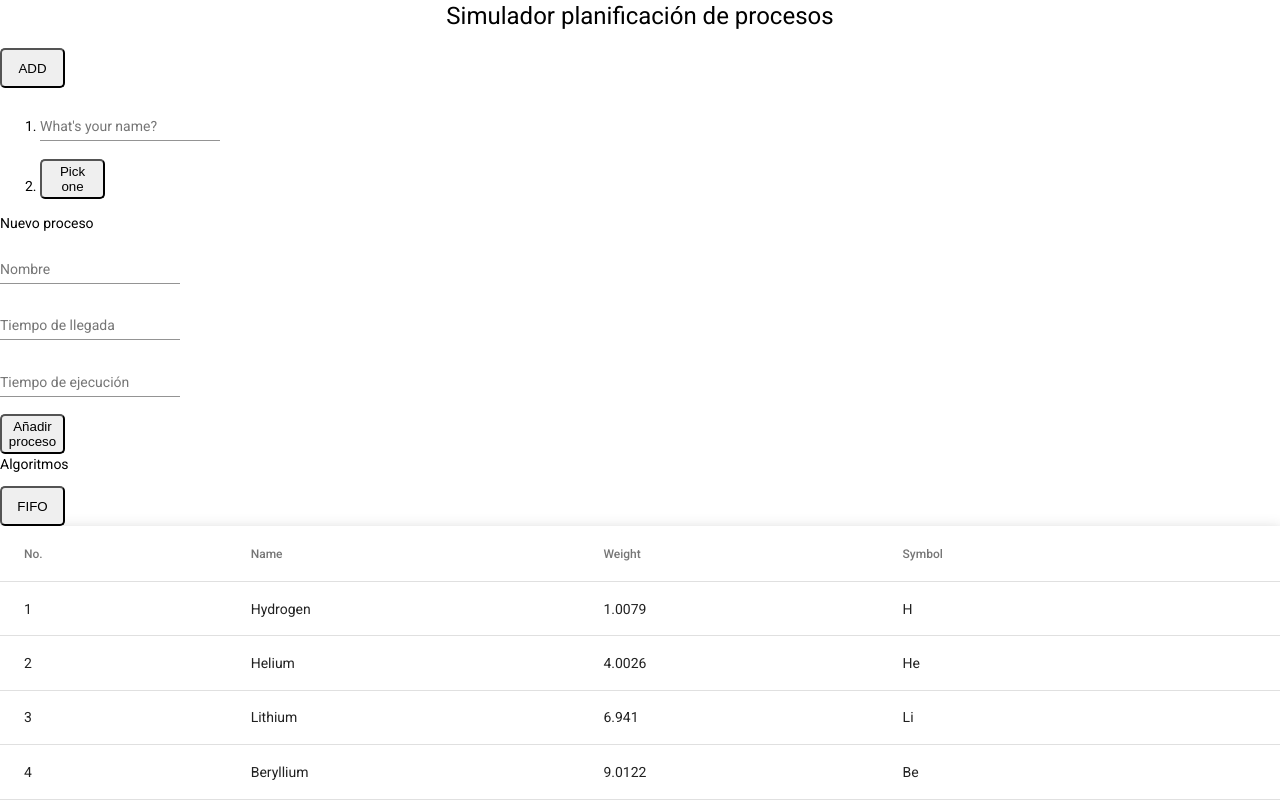
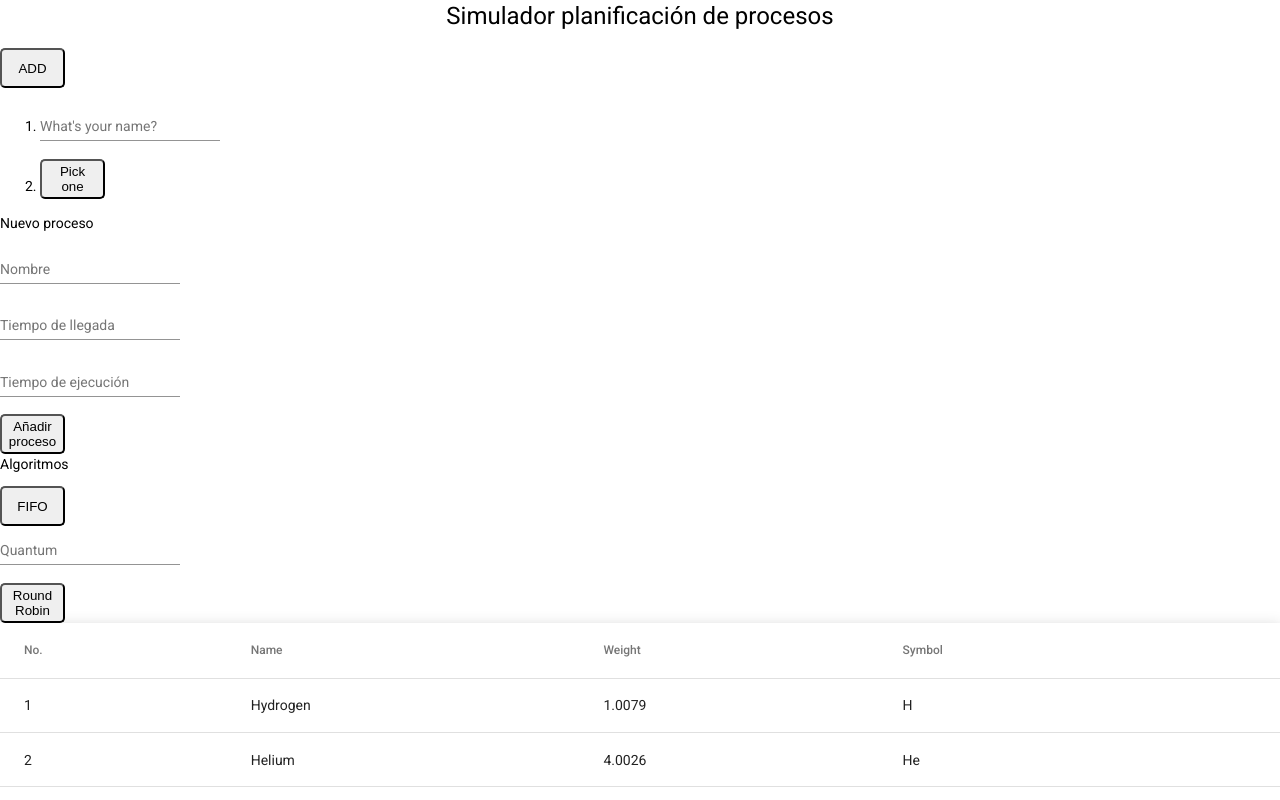
Before and after one commit to augustouguerra/process-simulator, an Angular app: page / in a window 1280 px wide. Shown: the top 800 px of the page. Built offline with nearby package versions, Linux system fonts and the light colour scheme.

Commit message:
Agrego el algoritmo Round Robin

```diff
--- a/src/app/app.component.html
+++ b/src/app/app.component.html
@@ -39,6 +39,13 @@
 </div>
 <p>Algoritmos</p>
 <button class="btn-primary" (click)="fifo()">FIFO</button>
+<div>
+  <mat-form-field>
+    <mat-label>Quantum</mat-label>
+    <input matInput [(ngModel)]="quantum">
+  </mat-form-field>
+</div>
+<button class="btn-primary" (click)="roundRobin()">Round Robin</button>
 
 <table-basic-example>
 
--- a/src/app/app.component.ts
+++ b/src/app/app.component.ts
@@ -21,6 +21,7 @@ export class AppComponent {
   processName: string;
   processArrivalTime: number;
   processExecuteTime: number;
+  quantum: number;
 
   processes = [];
   finishedProcesses = [];
@@ -74,6 +75,115 @@ export class AppComponent {
         if(processesSorted.length === 0){
           finishProcess = false;
         }
+      }
+    }
+  }
+
+  roundRobin(){
+    let time = 0;
+    let quantumAcumulated = 0;
+
+    console.log('Ordeno los procesos por tiempo de llegada');
+    let procesosOrdenados = this.processes.sort(function(a,b){
+      var arrivalTimeA = a.arrivalTime, arrivalTimeB = b.arrivalTime
+      if (arrivalTimeA < arrivalTimeB) return -1;
+      if (arrivalTimeA > arrivalTimeB) return 1;
+      return 0;
+    });
+    console.log(procesosOrdenados);
+
+    console.log('Le agrego a los procesos el tiempo remanente');
+    procesosOrdenados.forEach((proceso)=>{
+      proceso['remainingExecuteTime'] = proceso.executeTime;
+      proceso['startTime'] = null;
+      proceso['endingTime'] = null;
+      proceso['stayTime'] = null;
+    });
+    console.log(procesosOrdenados);
+
+    let procesoActual;
+    let algoritmo = true;
+
+    console.log("Empiezo el algoritmo");
+    while(algoritmo){
+      console.log("Evaluo si necesito tomar un nuevo proceso");
+      if(procesoActual == null){
+        console.log("Tomo un nuevo proceso");
+        procesoActual = procesosOrdenados[0];
+        //startTime: time, endingTime: null, stayTime: null}
+        if(procesoActual.startTime == null){
+          procesoActual['startTime'] = time;
+        }
+        console.log(procesoActual);
+      }
+
+      console.log("Actualizo las variables");
+      time = time + 1;
+      quantumAcumulated = quantumAcumulated + 1;
+      console.log(time);
+      console.log(quantumAcumulated);
+
+      console.log("Evaluo si hay un proceso actual en ejecución");
+      if(procesoActual != null){
+        console.log("Resto el tiempo restante del proceso");
+        procesoActual.remainingExecuteTime = procesoActual.remainingExecuteTime - 1;
+        console.log(procesoActual.remainingExecuteTime);
+
+        console.log("Evaluo si el proceso finalizó");
+        if(procesoActual.remainingExecuteTime === 0){
+          console.log("Elimino el proceso");
+          procesosOrdenados.shift();
+          console.log(procesosOrdenados);
+          console.log("Agrego el proceso a la lista de finalizados");
+          this.finishedProcesses.push({name: procesoActual.name, arrivalTime: procesoActual.arrivalTime, executeTime: procesoActual.executeTime, startTime: procesoActual.startTime, endingTime: time, stayTime: time - procesoActual.arrivalTime});
+          console.log(this.finishedProcesses);
+          procesoActual = null;
+          console.log("Reseteo el quantum acumulado");
+          quantumAcumulated = 0;
+          console.log("Evaluo si no hay más procesos");
+          if(procesosOrdenados.length === 0){
+            console.log("Finalizo el algoritmo");
+            algoritmo = false;
+          }
+        }
+      }
+      console.log("Evaluo si terminó el quantum");
+      console.log("Quantum: " + this.quantum);
+      if(quantumAcumulated == this.quantum){
+        console.log("Reseteo el quantum acumulado");
+        quantumAcumulated = 0;
+        console.log("Evaluo si hay un proceso en ejecución");
+        if(procesoActual != null){
+          console.log("Muevo el proceso al final de la cola");
+          //ordeno el array
+          procesosOrdenados.shift();
+          console.log("procesos: " + procesosOrdenados);
+          procesosOrdenados.forEach((proceso)=>{
+            console.log(proceso);
+          });
+
+          let procesosReordenados = [];
+          for(let i = 0; i < procesosOrdenados.length; i++){
+            if(procesosOrdenados[i].arrivalTime <= time){
+              procesosReordenados.push(procesosOrdenados[i]);
+            }
+          }
+          procesosReordenados.push(procesoActual);
+
+          for(let i = 0; i < procesosOrdenados.length; i++){
+            if(procesosOrdenados[i].arrivalTime > time){
+              procesosReordenados.push(procesosOrdenados[i]);
+            }
+          }
+
+          procesosOrdenados = procesosReordenados;
+
+        }
+        console.log("procesos: " + procesosOrdenados);
+        procesosOrdenados.forEach((proceso)=>{
+          console.log(proceso);
+        });
+        procesoActual = null;
       }
     }
   }
```
